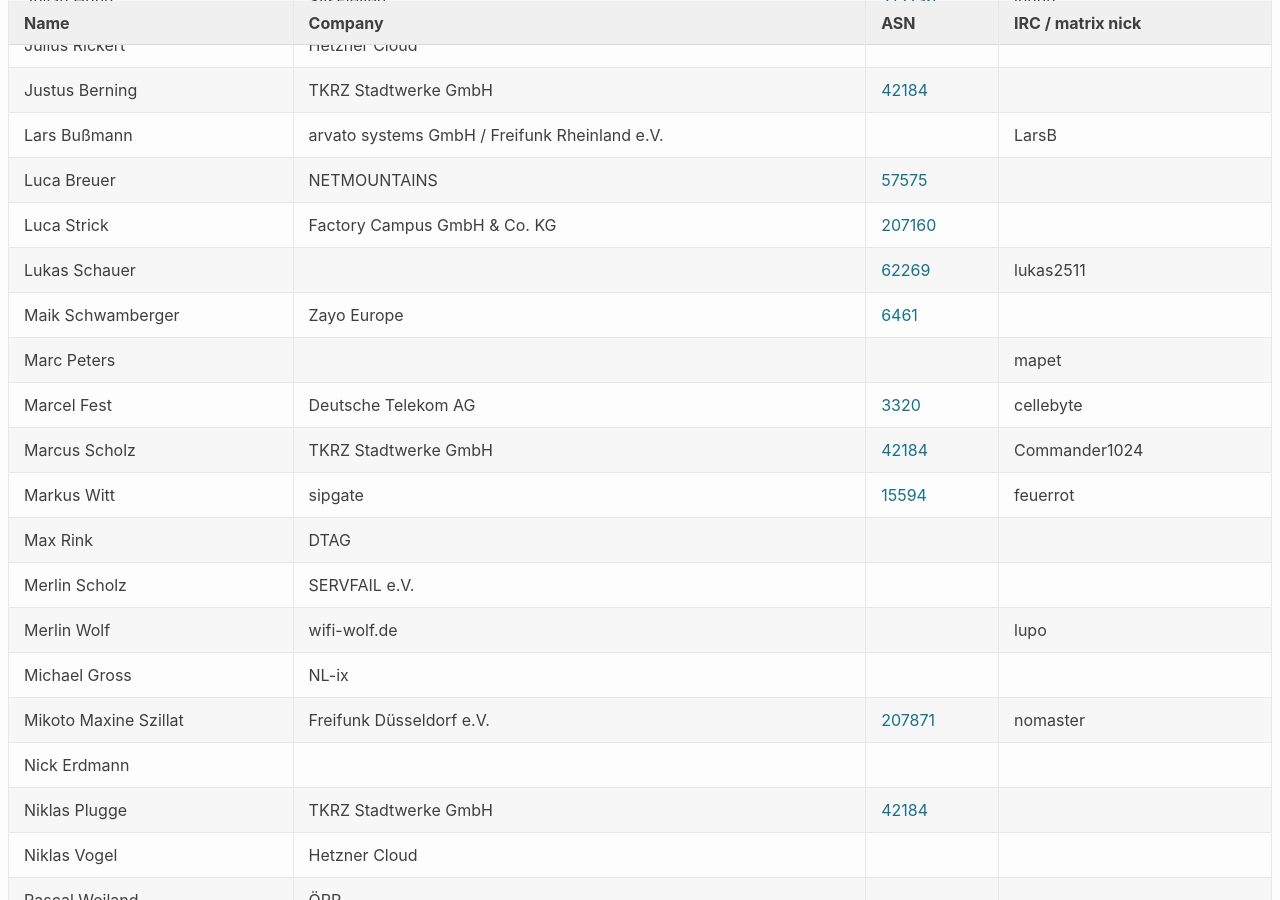
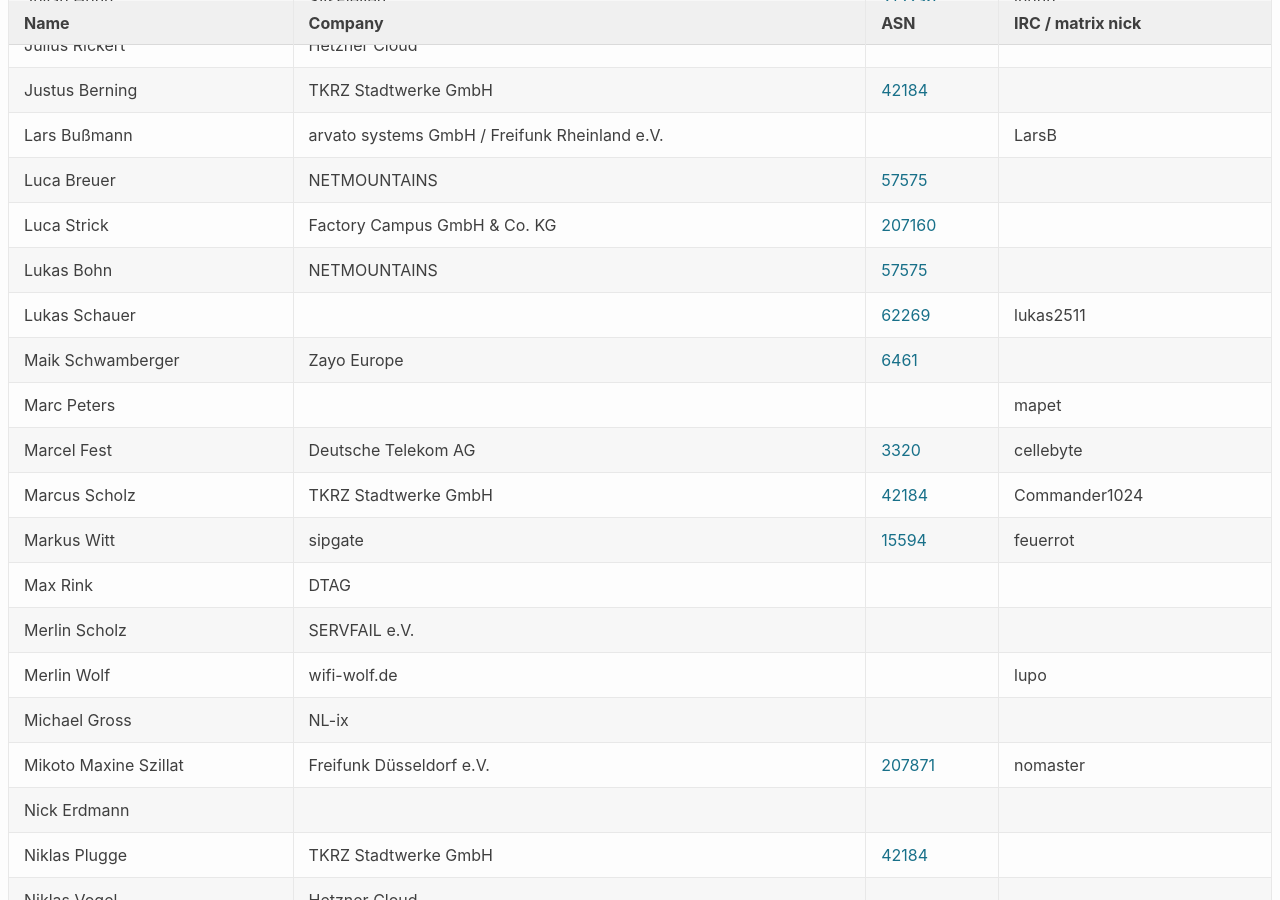
Before and after one commit to denog/pretix-attendeelist, a Jekyll site: the page built from denogmeetup25-05/index.markdown, in a window 1280 px wide and 900 px high, scrolled down 1111 px. Built offline with Jekyll 4.4.1, drawn with Linux system fonts in a browser that asks for light colours.

Commit message:
Latest data: Sat Jun 14 11:10:16 UTC 2025

```diff
--- a/_data/attendees_denogmeetup25-05.json
+++ b/_data/attendees_denogmeetup25-05.json
@@ -174,6 +174,12 @@
     "asn": "207160"
   },
   {
+    "name": "Lukas Bohn",
+    "company": "NETMOUNTAINS",
+    "irc": null,
+    "asn": "57575"
+  },
+  {
     "name": "Lukas Schauer",
     "company": null,
     "irc": "lukas2511",
```
